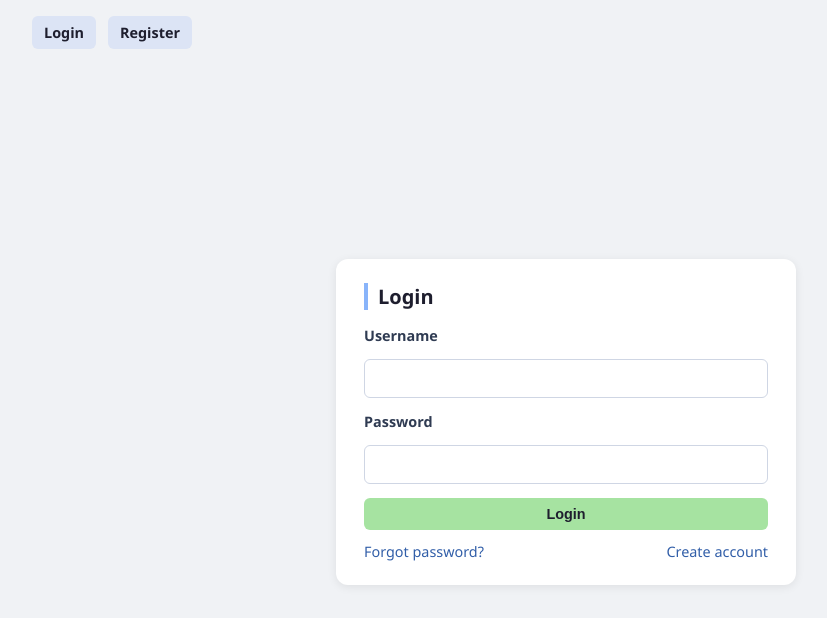
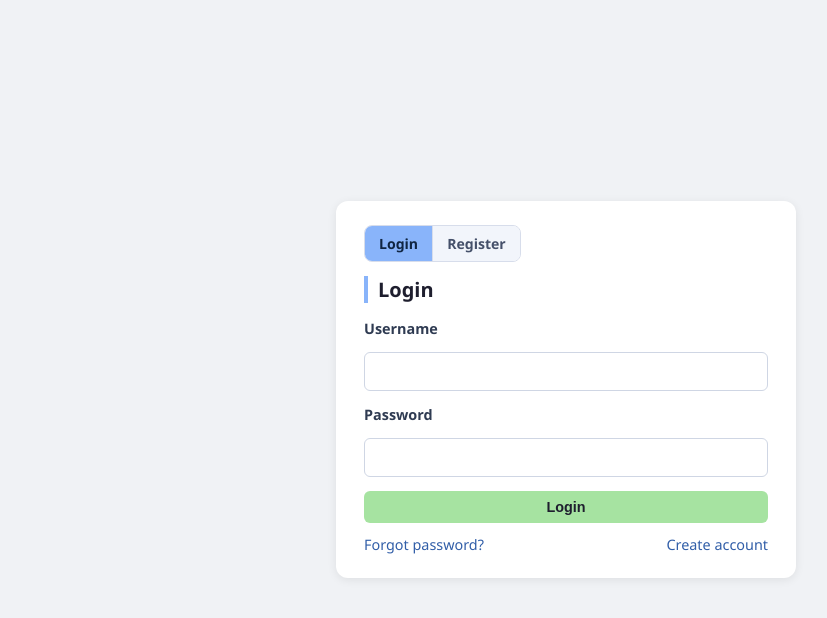
Before and after one commit to Jhonattan-Rapprecht/Mediasystem-v1, a PHP site: page / in a window 1280 px wide. Shown: the top 618 px of the page, without its empty margins (74-901 px from the left). Run offline with PHP 8.4, Linux system fonts and the light colour scheme.

Commit message:
Move auth tabs from top nav to login/register card

```diff
--- a/app-interface/login.php
+++ b/app-interface/login.php
@@ -63,6 +63,11 @@ include __DIR__ . '/../app-shared/header.php';
 
 <div id="dashboard" class="auth-layout">
     <section class="dash-section auth-section">
+        <div class="auth-switch" role="tablist" aria-label="Authentication pages">
+            <a class="auth-switch-item active" href="<?= htmlspecialchars(app_url('?page=login')) ?>">Login</a>
+            <a class="auth-switch-item" href="<?= htmlspecialchars(app_url('?page=register')) ?>">Register</a>
+        </div>
+
         <h2>Login</h2>
 
         <?php if ($loggedOut): ?>
--- a/app-interface/register.php
+++ b/app-interface/register.php
@@ -62,6 +62,11 @@ include __DIR__ . '/../app-shared/header.php';
 
 <div id="dashboard" class="auth-layout">
     <section class="dash-section auth-section">
+        <div class="auth-switch" role="tablist" aria-label="Authentication pages">
+            <a class="auth-switch-item" href="<?= htmlspecialchars(app_url('?page=login')) ?>">Login</a>
+            <a class="auth-switch-item active" href="<?= htmlspecialchars(app_url('?page=register')) ?>">Register</a>
+        </div>
+
         <h2>Create Account</h2>
 
         <?php if ($error !== ''): ?>
--- a/app-shared/header.php
+++ b/app-shared/header.php
@@ -19,9 +19,6 @@
         <a href="<?= htmlspecialchars(app_url('?page=settings')) ?>">Settings</a>
         <span class="nav-user">Signed in as <?= htmlspecialchars(current_user()) ?></span>
         <a href="<?= htmlspecialchars(app_url('?page=logout')) ?>">Logout</a>
-    <?php else: ?>
-        <a href="<?= htmlspecialchars(app_url('?page=login')) ?>">Login</a>
-        <a href="<?= htmlspecialchars(app_url('?page=register')) ?>">Register</a>
     <?php endif; ?>
 </nav>
 
--- a/app-styles/app-style.css
+++ b/app-styles/app-style.css
@@ -17,6 +17,10 @@ body {
     padding: 0 16px;
     display: flex;
     gap: 12px;
+}
+
+.app-nav:empty {
+    display: none;
 }
 
 .app-nav a {
@@ -387,3 +391,30 @@ body {
 .auth-links a:hover {
     text-decoration: underline;
 }
+
+.auth-switch {
+    display: inline-flex;
+    border: 1px solid #d7ddeb;
+    border-radius: 8px;
+    overflow: hidden;
+    margin-bottom: 14px;
+}
+
+.auth-switch-item {
+    text-decoration: none;
+    color: #45506a;
+    background: #f2f5fb;
+    padding: 8px 14px;
+    font-size: 0.88rem;
+    font-weight: 600;
+    border-right: 1px solid #d7ddeb;
+}
+
+.auth-switch-item:last-child {
+    border-right: none;
+}
+
+.auth-switch-item.active {
+    background: #89b4fa;
+    color: #102542;
+}
```
